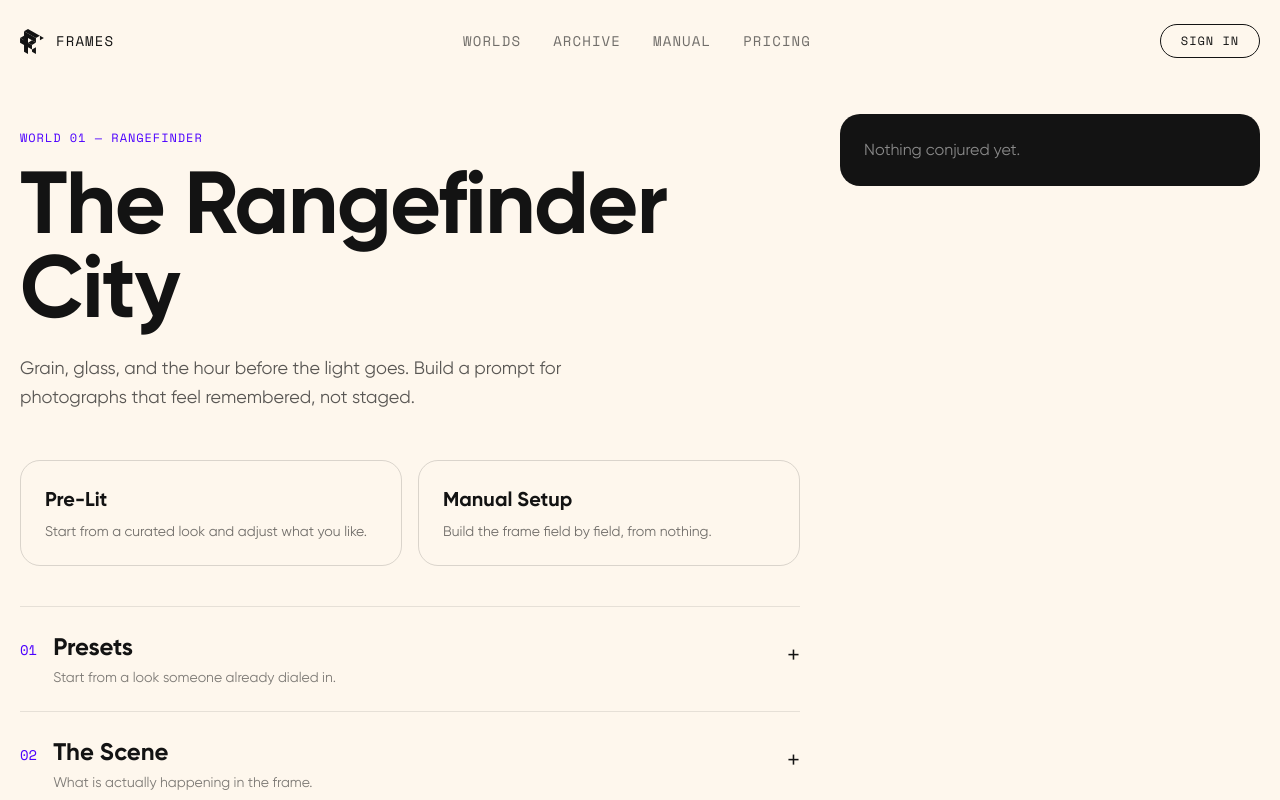
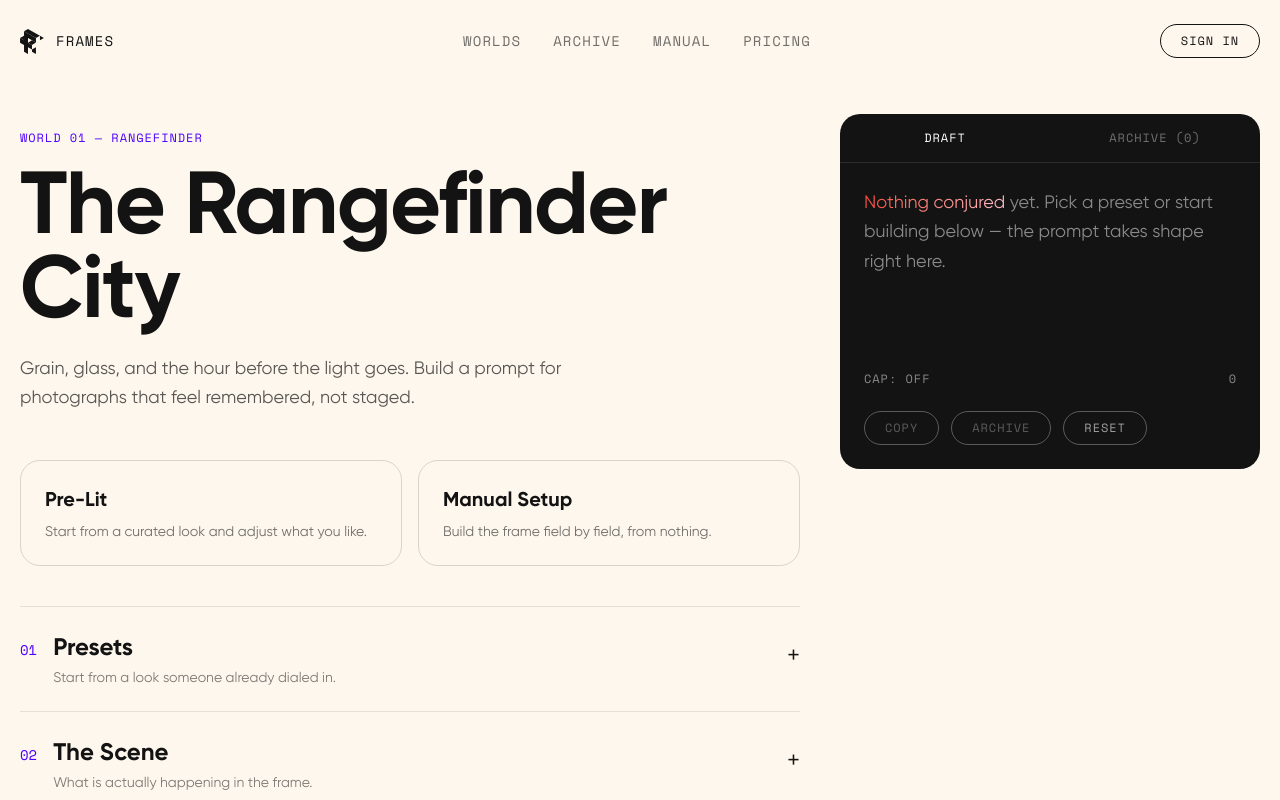
Before and after one commit to jamesrice/frames, a React (Vite) app: page / in a window 1280 px wide. Shown: the top 800 px of the page. Built offline with nearby package versions, Linux system fonts and the light colour scheme.

Commit message:
Add PromptRail: live prompt, counter, cap mode, copy (Archive tab in next commit)

```diff
--- a/src/App.tsx
+++ b/src/App.tsx
@@ -1,7 +1,7 @@
-import { useEffect, useMemo, useReducer } from 'react'
+import { useEffect, useMemo, useReducer, useState } from 'react'
 import { WORLD } from './data/world'
 import { assemblePrompt } from './lib/assemble'
-import { loadArchive, loadDraft, saveArchive, saveDraft } from './lib/storage'
+import { clearDraft, loadArchive, loadDraft, saveArchive, saveDraft } from './lib/storage'
 import type { Approach, ArchivedPrompt, DraftPayload } from './lib/storage'
 import type { Preset } from './data/world'
 import { Header } from './components/Header'
@@ -11,6 +11,9 @@ import { Accordion } from './components/Accordion'
 import { PresetGrid } from './components/PresetGrid'
 import { TextField } from './components/TextField'
 import { OptionCardGrid } from './components/OptionCardGrid'
+import { PromptRail } from './components/PromptRail'
+
+const CHAR_CAP = 1024
 
 interface BuilderState extends DraftPayload {
   archive: ArchivedPrompt[]
@@ -115,6 +118,8 @@ function reducer(state: BuilderState, action: Action): BuilderState {
 
 export default function App() {
   const [state, dispatch] = useReducer(reducer, undefined, createInitialState)
+  const [tab, setTab] = useState<'draft' | 'archive'>('draft')
+  const [copied, setCopied] = useState(false)
 
   useEffect(() => {
     dispatch({ type: 'HYDRATE', draft: loadDraft(), archive: loadArchive() })
@@ -144,6 +149,21 @@ export default function App() {
     () => assemblePrompt({ text: state.text, selections: state.selections }),
     [state.text, state.selections],
   )
+
+  const handleReset = () => {
+    dispatch({ type: 'RESET' })
+    clearDraft()
+  }
+
+  const handleCopy = async (text: string) => {
+    try {
+      await navigator.clipboard.writeText(text)
+      setCopied(true)
+      setTimeout(() => setCopied(false), 1500)
+    } catch {
+      // clipboard unavailable — leave the button state unchanged
+    }
+  }
 
   return (
     <div className="min-h-screen bg-ft-beige text-ft-ink">
@@ -191,9 +211,21 @@ export default function App() {
             ))}
           </div>
         </div>
-        <aside className="h-fit rounded-[20px] bg-ft-ink p-6 text-white lg:sticky lg:top-8">
-          <p className="text-white/50">{prompt || 'Nothing conjured yet.'}</p>
-        </aside>
+        <PromptRail
+          prompt={prompt}
+          charCap={CHAR_CAP}
+          capMode={state.capMode}
+          onToggleCapMode={() => dispatch({ type: 'TOGGLE_CAP_MODE' })}
+          onCopy={() => handleCopy(prompt)}
+          onArchive={() => dispatch({ type: 'ARCHIVE_PROMPT', prompt })}
+          onReset={handleReset}
+          copied={copied}
+          tab={tab}
+          onTabChange={setTab}
+          archive={state.archive}
+          onCopyArchived={(entry) => handleCopy(entry.prompt)}
+          onDeleteArchived={(id) => dispatch({ type: 'DELETE_ARCHIVED', id })}
+        />
       </main>
     </div>
   )
--- /dev/null
+++ b/src/components/PromptRail.tsx
@@ -0,0 +1,118 @@
+import type { ArchivedPrompt } from '../lib/storage'
+import { ArchiveList } from './ArchiveList'
+
+interface PromptRailProps {
+  prompt: string
+  charCap: number
+  capMode: boolean
+  onToggleCapMode: () => void
+  onCopy: () => void
+  onArchive: () => void
+  onReset: () => void
+  copied: boolean
+  tab: 'draft' | 'archive'
+  onTabChange: (tab: 'draft' | 'archive') => void
+  archive: ArchivedPrompt[]
+  onCopyArchived: (entry: ArchivedPrompt) => void
+  onDeleteArchived: (id: string) => void
+}
+
+export function PromptRail({
+  prompt,
+  charCap,
+  capMode,
+  onToggleCapMode,
+  onCopy,
+  onArchive,
+  onReset,
+  copied,
+  tab,
+  onTabChange,
+  archive,
+  onCopyArchived,
+  onDeleteArchived,
+}: PromptRailProps) {
+  const empty = prompt.length === 0
+  const overLimit = capMode && prompt.length > charCap
+
+  return (
+    <aside className="h-fit rounded-[20px] bg-ft-ink text-white lg:sticky lg:top-8">
+      <div className="flex border-b border-white/10">
+        {(['draft', 'archive'] as const).map((value) => (
+          <button
+            key={value}
+            type="button"
+            onClick={() => onTabChange(value)}
+            aria-pressed={tab === value}
+            className={`flex-1 py-4 font-mono text-xs uppercase tracking-[0.08em] transition-colors duration-[250ms] ease-ft focus-visible:outline-none focus-visible:ring-2 focus-visible:ring-white/50 ${
+              tab === value ? 'text-white' : 'text-white/40 hover:text-white/70'
+            }`}
+          >
+            {value === 'draft' ? 'Draft' : `Archive (${archive.length})`}
+          </button>
+        ))}
+      </div>
+
+      {tab === 'draft' ? (
+        <div className="p-6">
+          <div className="min-h-[160px] text-lg leading-relaxed">
+            {empty ? (
+              <p className="text-white/50">
+                <span className="bg-gradient-to-r from-[#F24A3D] to-[#F9B8C2] bg-clip-text text-transparent">
+                  Nothing conjured
+                </span>{' '}
+                yet. Pick a preset or start building below — the prompt takes shape right here.
+              </p>
+            ) : (
+              <p>{prompt}</p>
+            )}
+          </div>
+
+          <div className="mt-6 flex items-center justify-between font-mono text-xs text-white/50">
+            <button
+              type="button"
+              onClick={onToggleCapMode}
+              aria-pressed={capMode}
+              className="uppercase tracking-[0.08em] hover:text-white focus-visible:outline-none focus-visible:ring-2 focus-visible:ring-white/50"
+            >
+              {capMode ? 'Cap: On' : 'Cap: Off'}
+            </button>
+            <span className={overLimit ? 'text-[#F24A3D]' : ''}>
+              {capMode
+                ? `${prompt.length} / ${charCap}${overLimit ? ` (over by ${prompt.length - charCap})` : ''}`
+                : prompt.length}
+            </span>
+          </div>
+
+          <div className="mt-6 flex flex-wrap gap-3">
+            <button
+              type="button"
+              disabled={empty}
+              onClick={onCopy}
+              className="rounded-full border-[1.5px] border-white px-5 py-2 font-mono text-xs uppercase tracking-[0.08em] transition-colors duration-[250ms] ease-ft hover:bg-ft-purple hover:border-ft-purple focus-visible:outline-none focus-visible:ring-2 focus-visible:ring-white/50 disabled:cursor-not-allowed disabled:opacity-30 disabled:hover:border-white disabled:hover:bg-transparent"
+            >
+              {copied ? 'Copied' : 'Copy'}
+            </button>
+            <button
+              type="button"
+              disabled={empty}
+              onClick={onArchive}
+              className="rounded-full border-[1.5px] border-white px-5 py-2 font-mono text-xs uppercase tracking-[0.08em] transition-colors duration-[250ms] ease-ft hover:bg-ft-purple hover:border-ft-purple focus-visible:outline-none focus-visible:ring-2 focus-visible:ring-white/50 disabled:cursor-not-allowed disabled:opacity-30 disabled:hover:border-white disabled:hover:bg-transparent"
+            >
+              Archive
+            </button>
+            <button
+              type="button"
+              onClick={onReset}
+              className="rounded-full border-[1.5px] border-white/30 px-5 py-2 font-mono text-xs uppercase tracking-[0.08em] text-white/60 transition-colors duration-[250ms] ease-ft hover:border-white hover:text-white focus-visible:outline-none focus-visible:ring-2 focus-visible:ring-white/50"
+            >
+              Reset
+            </button>
+          </div>
+        </div>
+      ) : (
+        <ArchiveList archive={archive} onCopy={onCopyArchived} onDelete={onDeleteArchived} />
+      )}
+    </aside>
+  )
+}
```
